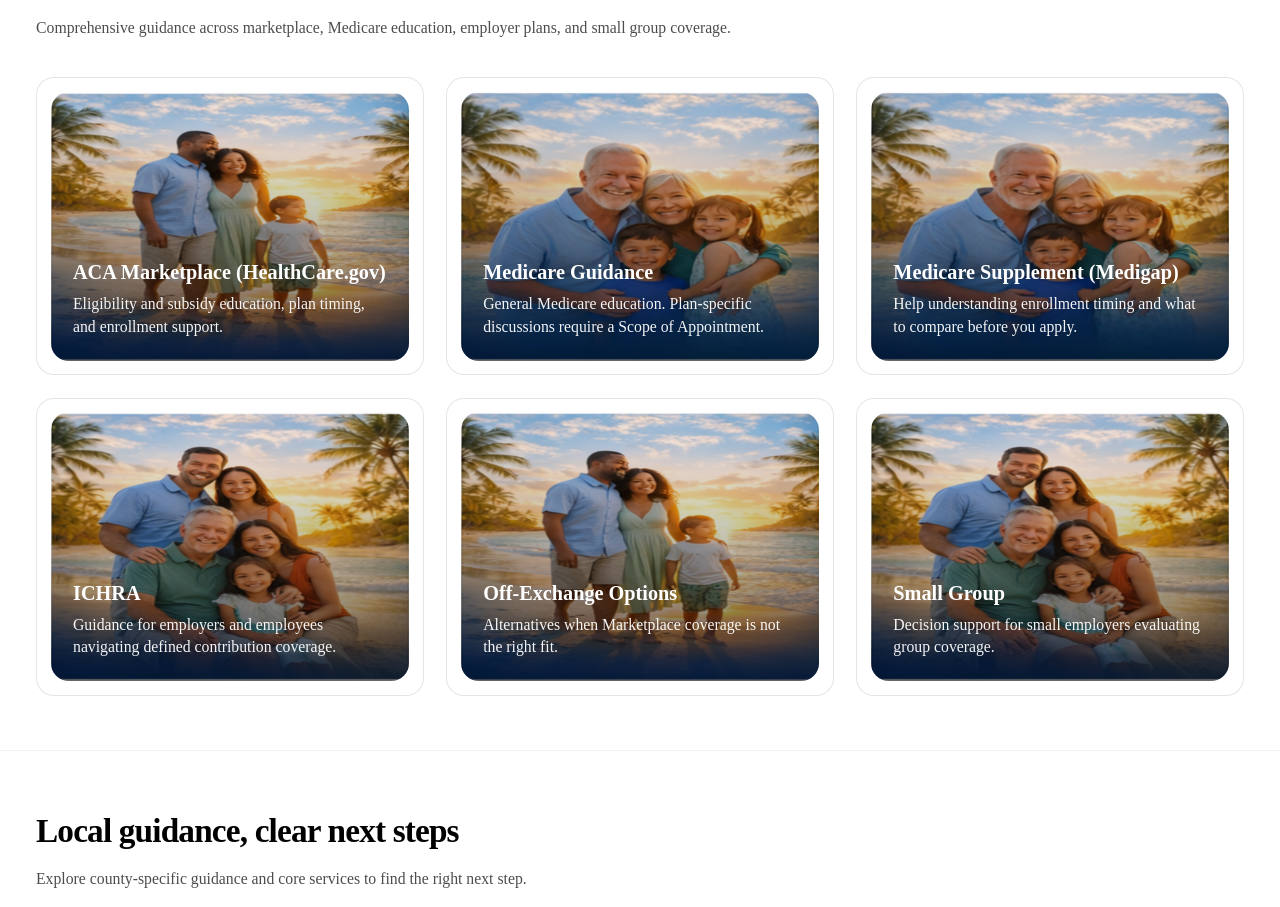
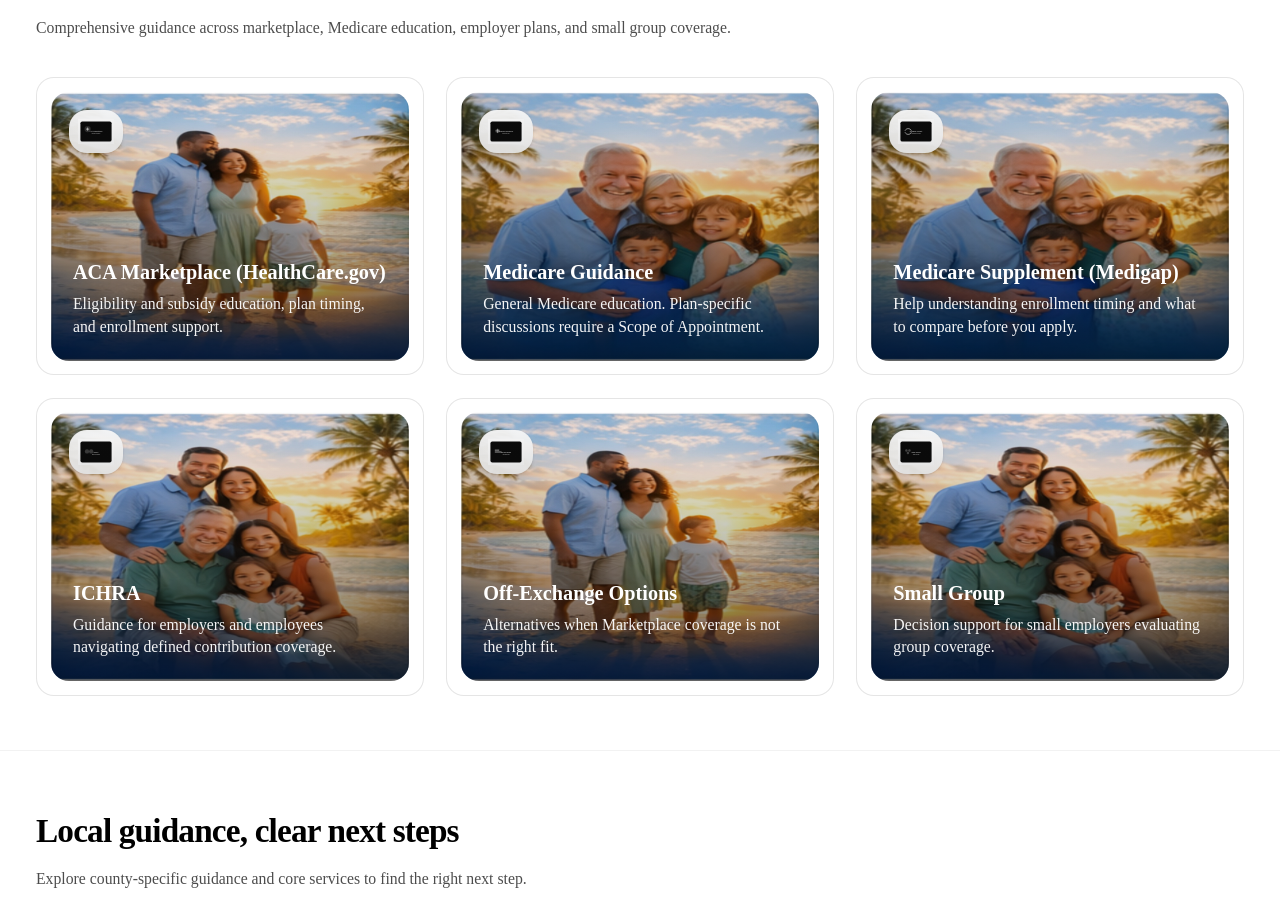
Before and after one commit to pmackiniv/vital-edge-insurance, a Next.js app: page / in a window 1280 px wide. Shown: the part 1350-2257 px from the top of the page. Built offline with nearby package versions, Linux system fonts and the light colour scheme; no server answers.

Commit message:
UI: fix offerings icon paths

```diff
--- a/src/app/page.tsx
+++ b/src/app/page.tsx
@@ -20,6 +20,7 @@ const offerings = [
     title: "ACA Marketplace (HealthCare.gov)",
     description: "Eligibility and subsidy education, plan timing, and enrollment support.",
     href: "/aca",
+    iconSrc: "/images/offerings/aca.svg",
     image: {
       mobileSrc: "/images/offerings/aca/aca-family-hero-1x1.jpg",
       desktopSrc: "/images/offerings/aca/aca-family-hero-4x3.jpg",
@@ -30,6 +31,7 @@ const offerings = [
     title: "Medicare Guidance",
     description: "General Medicare education. Plan-specific discussions require a Scope of Appointment.",
     href: "/medicare",
+    iconSrc: "/images/offerings/medicare.svg",
     image: {
       mobileSrc: "/images/offerings/medicare/medicare-retirement-hero-1x1.jpg",
       desktopSrc: "/images/offerings/medicare/medicare-retirement-hero-4x3.jpg",
@@ -40,6 +42,7 @@ const offerings = [
     title: "Medicare Supplement (Medigap)",
     description: "Help understanding enrollment timing and what to compare before you apply.",
     href: "/medicare",
+    iconSrc: "/images/offerings/medigap.svg",
     image: {
       mobileSrc: "/images/offerings/medicare/medicare-retirement-hero-1x1.jpg",
       desktopSrc: "/images/offerings/medicare/medicare-retirement-hero-4x3.jpg",
@@ -50,6 +53,7 @@ const offerings = [
     title: "ICHRA",
     description: "Guidance for employers and employees navigating defined contribution coverage.",
     href: "/ichra",
+    iconSrc: "/images/offerings/ichra.svg",
     image: {
       mobileSrc: "/images/offerings/group/group-legacy-hero-1x1.jpg",
       desktopSrc: "/images/offerings/group/group-legacy-hero-4x3.jpg",
@@ -60,6 +64,7 @@ const offerings = [
     title: "Off-Exchange Options",
     description: "Alternatives when Marketplace coverage is not the right fit.",
     href: "/off-exchange",
+    iconSrc: "/images/offerings/off-exchange.svg",
     image: {
       mobileSrc: "/images/offerings/aca/aca-family-hero-1x1.jpg",
       desktopSrc: "/images/offerings/aca/aca-family-hero-4x3.jpg",
@@ -70,6 +75,7 @@ const offerings = [
     title: "Small Group",
     description: "Decision support for small employers evaluating group coverage.",
     href: "/services",
+    iconSrc: "/images/offerings/small-group.svg",
     image: {
       mobileSrc: "/images/offerings/group/group-legacy-hero-1x1.jpg",
       desktopSrc: "/images/offerings/group/group-legacy-hero-4x3.jpg",
@@ -305,6 +311,9 @@ export default function HomePage() {
                         className="object-cover"
                         sizes="(min-width: 1280px) 33vw, (min-width: 768px) 50vw, 100vw"
                       />
+                      <div className="absolute left-4 top-4 rounded-2xl bg-white/95 p-2 shadow-sm">
+                        <Image src={item.iconSrc} alt="" width={36} height={36} />
+                      </div>
                       <div className="absolute inset-0 bg-gradient-to-t from-black/60 via-black/25 to-black/0" />
                       <div className="absolute inset-x-0 bottom-0 p-5 text-white">
                         <div className="text-lg font-semibold">{item.title}</div>
```
